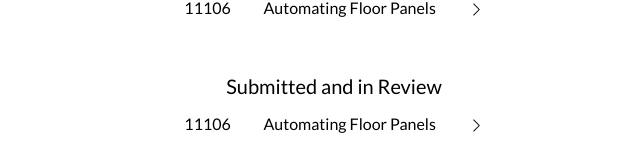
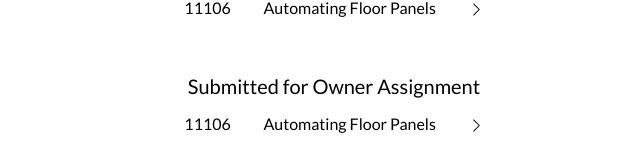
Before and after one commit to jpbrla/Smi, a React (Create React App) app: page /dashboard in a window 1280 px wide. Shown: the part 287-448 px from the top of the page, without its empty margins (306-946 px from the left). Built offline with nearby package versions, Linux system fonts and the light colour scheme.

Commit message:
testing header name update

```diff
--- a/src/pages/user_dashboard/index.js
+++ b/src/pages/user_dashboard/index.js
@@ -22,7 +22,7 @@ const UserDashboardPage = () => {
             </div>
             <div className="d-flex flex-column mt-50">
                 <div className="d-flex flex-column">
-                    <p className="w-100 text-center fs-20 fc-black">Submitted and in Review</p>
+                    <p className="w-100 text-center fs-20 fc-black">Submitted for Owner Assignment</p>
                     <button className="d-flex justify-content-around align-items-center border-none bg-white mt-10" onClick={() => window.location.href = "/statusreport"}>
                         <span>11106</span>
                         <span>Automating Floor Panels</span>
```
